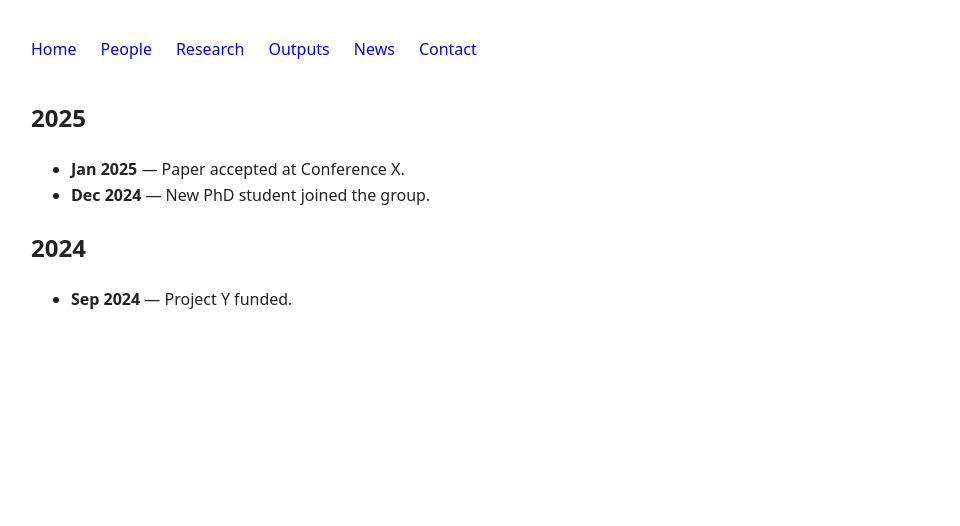
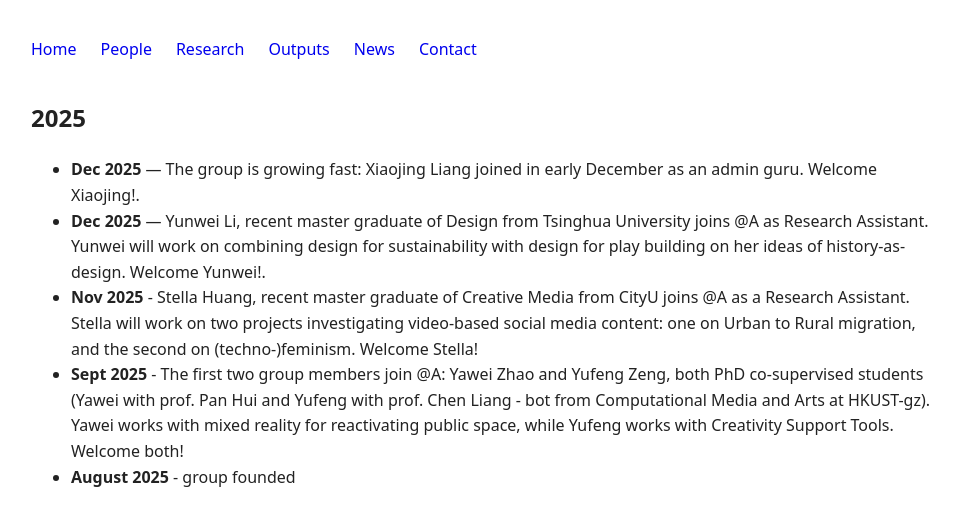
Before and after one commit to anqua/at-a, a Jekyll site: the page built from news.md, in a window 1280 px wide. Shown: the top 526 px of the page, without its empty margins (159-1119 px from the left). Built offline with Jekyll 4.4.1, drawn with Linux system fonts in a browser that asks for light colours.

Commit message:
Update news.md

```diff
--- a/news.md
+++ b/news.md
@@ -5,9 +5,8 @@ title: News
 
 ## 2025
 
-- **Jan 2025** — Paper accepted at Conference X.
-- **Dec 2024** — New PhD student joined the group.
-
-## 2024
-
-- **Sep 2024** — Project Y funded.
+- **Dec 2025** — The group is growing fast: Xiaojing Liang joined in early December as an admin guru. Welcome Xiaojing!.
+- **Dec 2025** — Yunwei Li, recent master graduate of Design from Tsinghua University joins @A as Research Assistant. Yunwei will work on combining design for sustainability with design for play building on her ideas of history-as-design. Welcome Yunwei!.
+- **Nov 2025** - Stella Huang, recent master graduate of Creative Media from CityU joins @A as a Research Assistant. Stella will work on two projects investigating video-based social media content: one on Urban to Rural migration, and the second on (techno-)feminism. Welcome Stella!
+- **Sept 2025** - The first two group members join @A: Yawei Zhao and Yufeng Zeng, both PhD co-supervised students (Yawei with prof. Pan Hui and Yufeng with prof. Chen Liang - bot from Computational Media and Arts at HKUST-gz). Yawei works with mixed reality for reactivating public space, while Yufeng works with Creativity Support Tools. Welcome both!
+- **August 2025** - group founded
```
